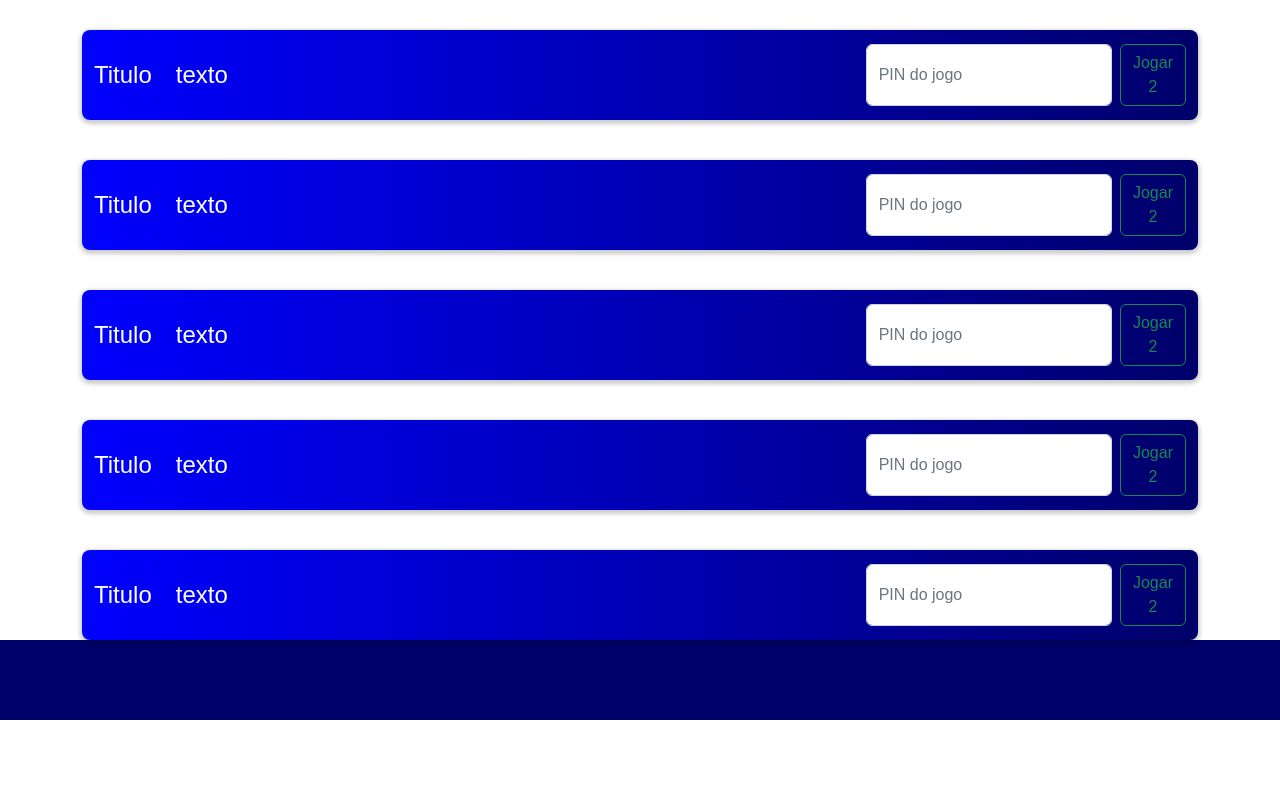
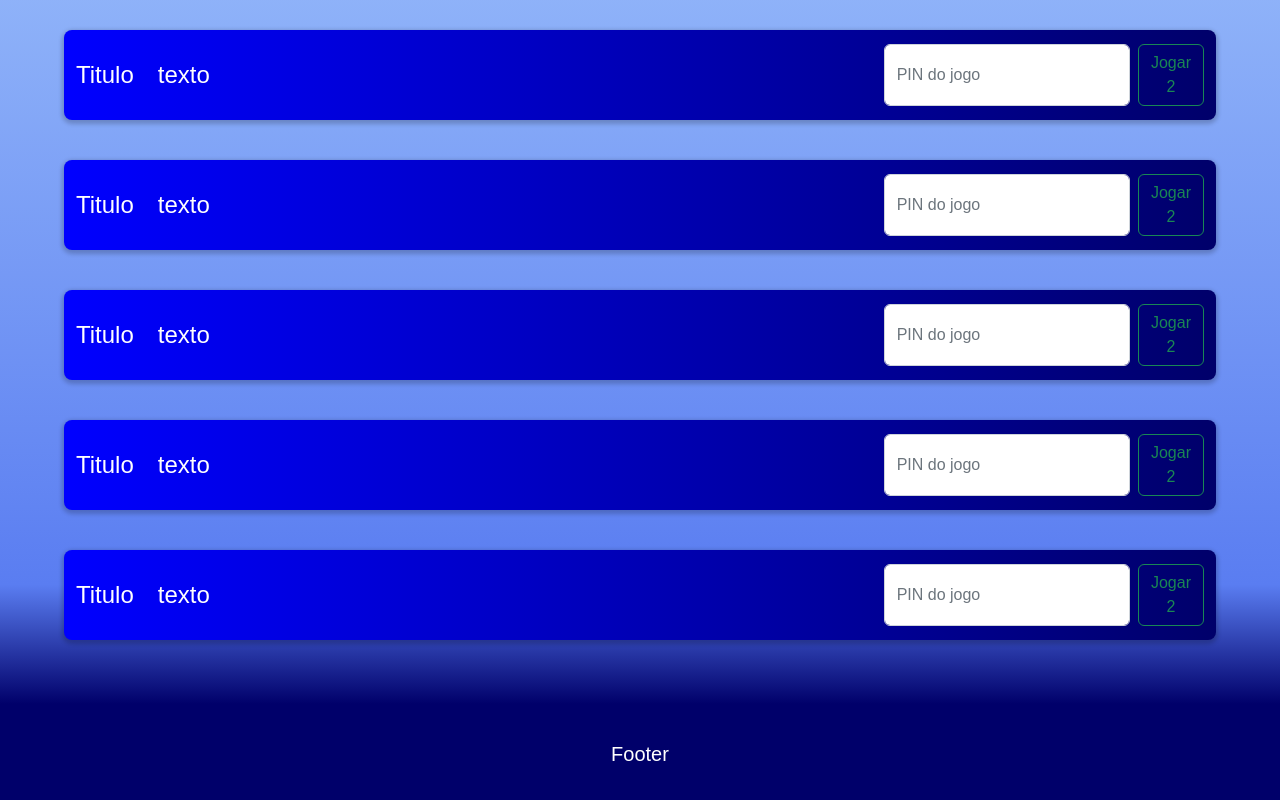
Before and after one commit to arthurmichaltchuk/logic_quest, a React (Create React App) app: page /listagem in a window 1280 px wide. Shown: the part 578-1378 px from the top of the page. Before the commit the page ends 1298 px from the top, so only its background shows below. Built offline with nearby package versions, Linux system fonts and the light colour scheme; the HTML template or start-up script is replaced by a standard one.

Commit message:
Alterações

```diff
--- a/src/components/Footer.jsx
+++ b/src/components/Footer.jsx
@@ -1,9 +1,9 @@
 import React from "react";
 
-function Footer(){
+function Footer() {
     return (
         <div id="footer">
-
+            <p>Footer</p>
         </div>
     )
 }
--- a/src/components/Home.jsx
+++ b/src/components/Home.jsx
@@ -13,7 +13,7 @@ function Home() {
                     <div className="boxPresentation">
                         <Row>
                             <Col>
-                                <img src={logo} className="presentationImage" alt="Logo"/>
+                                <img src={logo} className="presentationImage" alt="Logo" />
                             </Col>
                             <Col>
                                 <a href="/listagem">
@@ -25,7 +25,7 @@ function Home() {
                 </Container>
 
             </div>
-            <AboutHeader/>
+            <AboutHeader />
             <div className="presentationBotton">
                 <div className="conteudoBotton">
                     <h1>Explicação do projeto e nossos objetivos!</h1>
@@ -36,7 +36,6 @@ function Home() {
                     <p>Olá, somos os Vetoriosos, nossa equipe está desenvolvendo um projeto de objetos virtuais de aprendizagem. Escolhemos essa ideia para ter uma dinâmica melhor nas aulas e todos conseguirem aprender de uma forma divertida a programar e ter um bom entendimento do conteúdo no qual temos dificuldade.</p>
                 </div>
             </div>
-            <Footer/>
         </>
     );
 }
--- a/src/components/Listagem/Listagem.jsx
+++ b/src/components/Listagem/Listagem.jsx
@@ -1,11 +1,13 @@
 import React from "react";
 import { Container } from "react-bootstrap";
 import ListagemItem from "./ListagemItem";
+import Footer from "../Footer.jsx";
 
 function Listagem() {
     return (
         <>
-            <Container>
+            <div className="presentationListagem">
+                <div className="alinhaLista">
                     <h1 className="titulo">Listagem titulo</h1>
                     <ListagemItem title={'Matemática'} />
                     <ListagemItem title={'Programação C#'} />
@@ -15,10 +17,10 @@ function Listagem() {
                     <ListagemItem title={'Titulo'} />
                     <ListagemItem title={'Titulo'} />
                     <ListagemItem title={'Titulo'} />
+                </div>
+            </div>
+        </>
 
-            </Container>
-
-        </>
     );
 }
 
--- a/src/index.css
+++ b/src/index.css
@@ -136,6 +136,11 @@ nav .menu-btn:checked~.menu {
   justify-content: center;
 }
 
+.presentationListagem {
+  background-image: linear-gradient(to top, #00006A 0%, #5A7DF1 10%, #BADEFF 100%);
+  height: 100%;
+}
+
 .presentationBotton {
   background-image: linear-gradient(to top, #BADEFF 0%, #5A7DF1 50%, #00006A 100%);
   height: 100%;
@@ -200,7 +205,12 @@ nav .menu-btn:checked~.menu {
 .titulo {
   display: flex;
   justify-content: center;
-  margin-top: 40px;
+  padding-top: 40px;
+}
+
+.alinhaLista {
+  padding: 0 5% 5% 5%;
+
 }
 
 .presentationBtn {
@@ -235,8 +245,15 @@ nav .menu-btn:checked~.menu {
 
 #footer {
   width: 100%;
-  height: 80px;
+  height: 100px;
   background-color: #00006A;
+}
+
+#footer p {
+  padding-top: 35px;
+  text-align: center;
+  font-size: 20px;
+  color: #fff;
 }
 
 .about-text {
```
Lines whose indentation alone changed are shown as unchanged.
